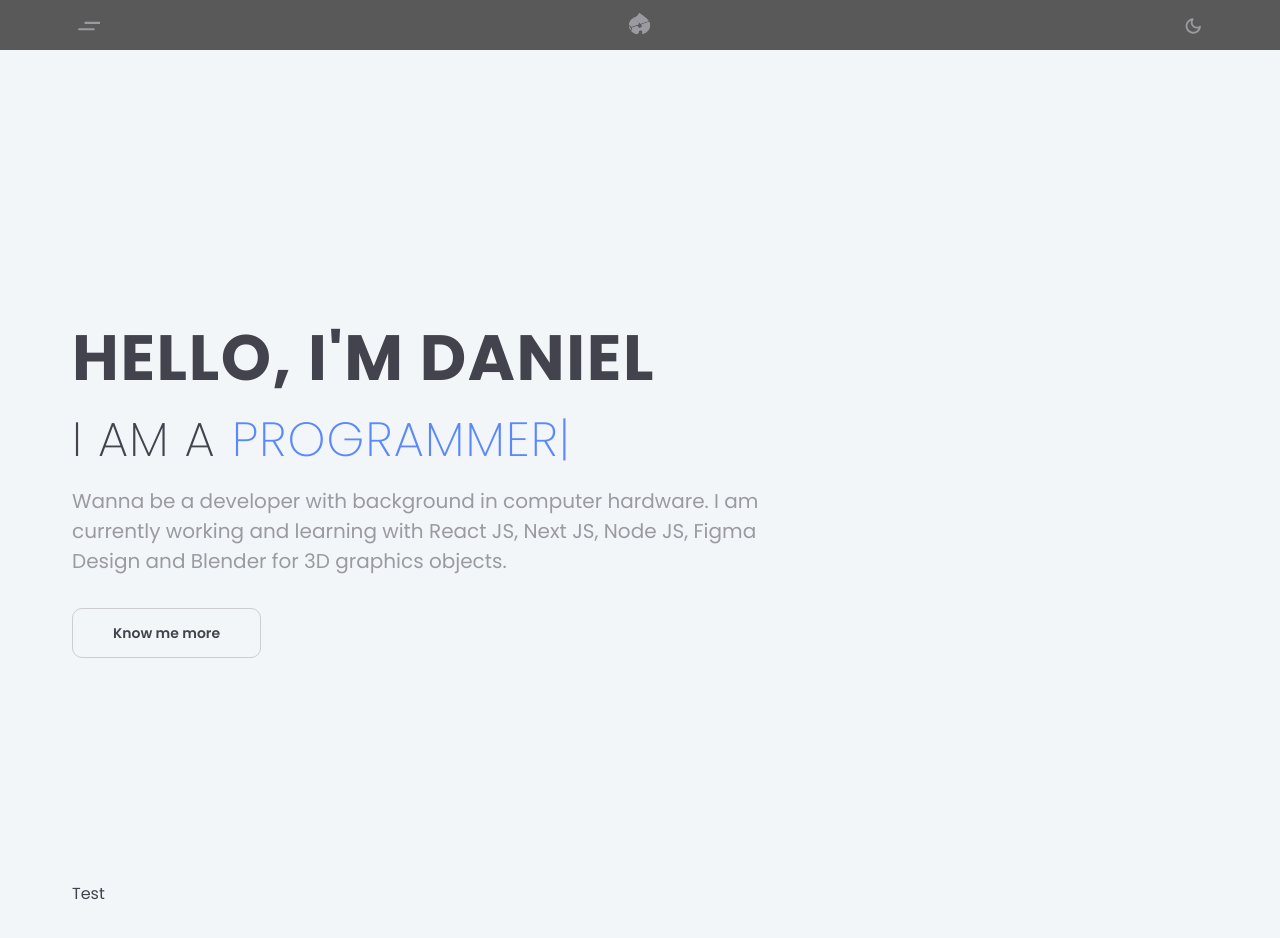
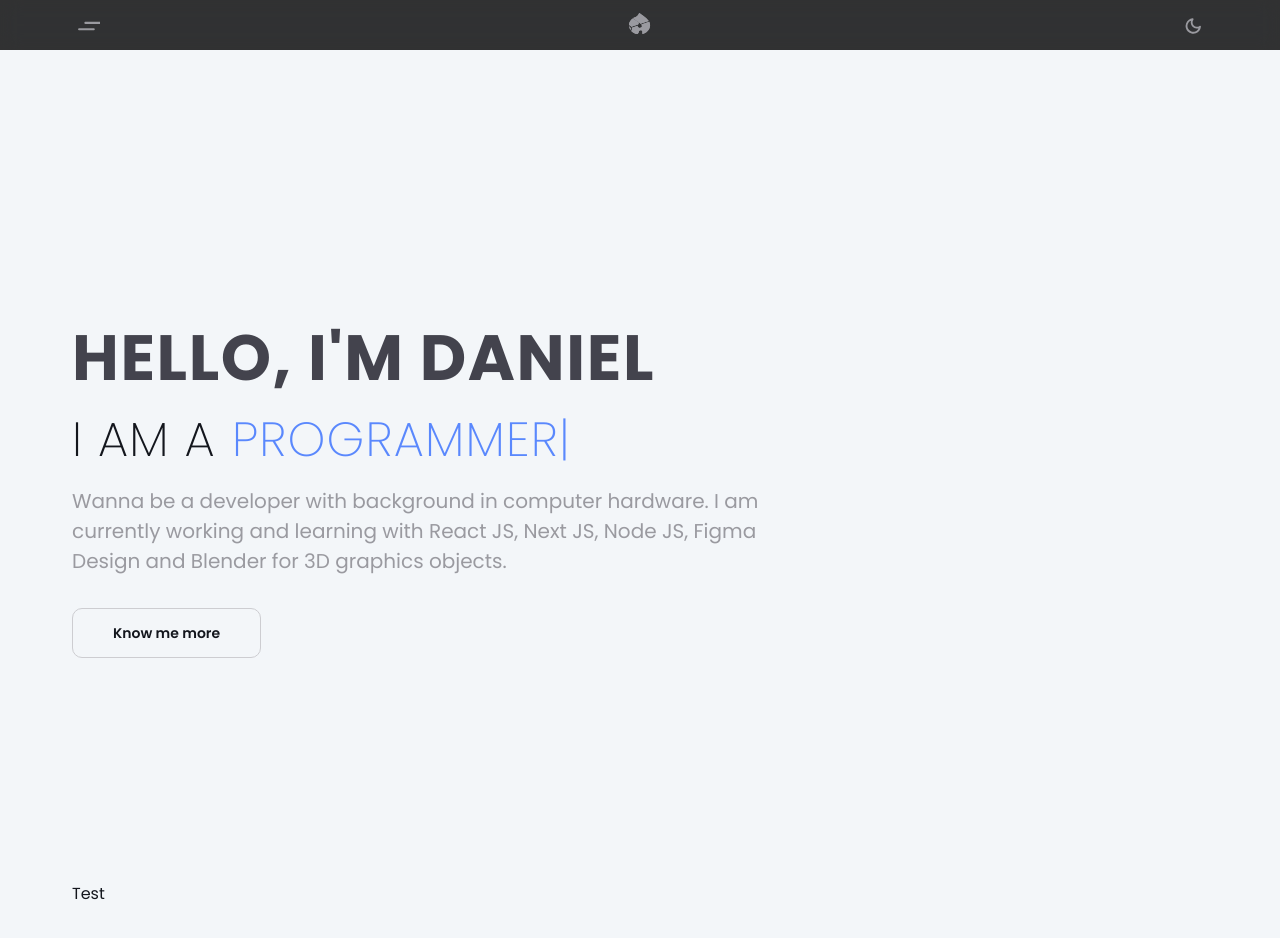
Before and after one commit to adazol123/mobile-first-approach-chakra, a Next.js app: page / in a window 1280 px wide. Shown: the top 938 px of the page. Built offline with nearby package versions, Linux system fonts and the light colour scheme.

Commit message:
color test

```diff
--- a/components/Content/Home.js
+++ b/components/Content/Home.js
@@ -13,6 +13,7 @@ export const Home = () => {
             height='100vh'
             width={['100%','100%']}
             pb={['100px', '0']}
+            transition=' 2s ease'
         >
             <Flex
                 flexDirection='column'
@@ -49,10 +50,11 @@ export const Home = () => {
             <Text mt={4} pb={8} fontSize={['md','xl']} maxW='60ch'color={colorMode === 'dark'? 'gray.400' : 'gray.300'} >Wanna be a developer with background in computer hardware. I am currently working and learning with React JS, Next JS, Node JS, Figma Design and Blender for 3D graphics objects.</Text>
             <Button
                 variant='outline'
+                transition='2s ease'
                 // borderColor={colorMode === 'dark'? 'custom.primary' : 'custom.secondary'}
                 // color={colorMode === 'dark'? 'custom.primary' : 'custom.secondary'}
 
-            > <NextLink href='#Main' passHref>Know me more</NextLink></Button>
+            > <NextLink href='#Main'>Know me more</NextLink></Button>
         </Flex>
     )
 }
--- a/components/Content/Section.js
+++ b/components/Content/Section.js
@@ -9,6 +9,7 @@ export const Section = () => {
                 flexDirection='column'
                 id='Main'
 
+
         >
             Test
         </Flex>
--- a/components/Wrapper/Container.js
+++ b/components/Wrapper/Container.js
@@ -19,7 +19,7 @@ export const Container = ({ children }) => {
         position: sticky;
         z-index: 1000;
         top: 0;
-        backdrop-filter: ${isMenu? 'none' : 'saturate(0%) blur(4px)' };
+        backdrop-filter: ${isMenu? 'none' : 'saturate(180%) blur(10px)' };
     `
 
     return (
@@ -28,7 +28,8 @@ export const Container = ({ children }) => {
                         mb={[2,4,8]}
                         py={1}
                         as='header'
-                        background={colorMode === 'dark'? 'whiteAlpha.700' : 'blackAlpha.700'}
+                        background={colorMode === 'dark'? 'whiteAlpha.800' : 'blackAlpha.800'}
+                        transition=' 2s ease'
         >
         <NavbarNew isMenu={isMenu} setMenu={setMenu}/>
         </StickNav>
--- a/components/theme.js
+++ b/components/theme.js
@@ -52,8 +52,8 @@ const colors = {
     400: '#6D6D7A',
     500: '#43434D',
     600: '#262F3D',
-    700: '#262F3D',
-    800: '#43434D', //theme dark color
+    700: '#1A1A26',
+    800: '#13161D', //theme dark color
     900: '#0A1931',
   },
   custom: {
--- a/pages/_app.js
+++ b/pages/_app.js
@@ -26,6 +26,7 @@ const GlobalStyle = ({ children }) => {
           flex-direction: column;
           min-height: 100vh;
           background: ${colorMode === 'light'? 'white' : '#262F3D'};
+          scroll-behavior: smooth;
         }
       `}
     />
```
